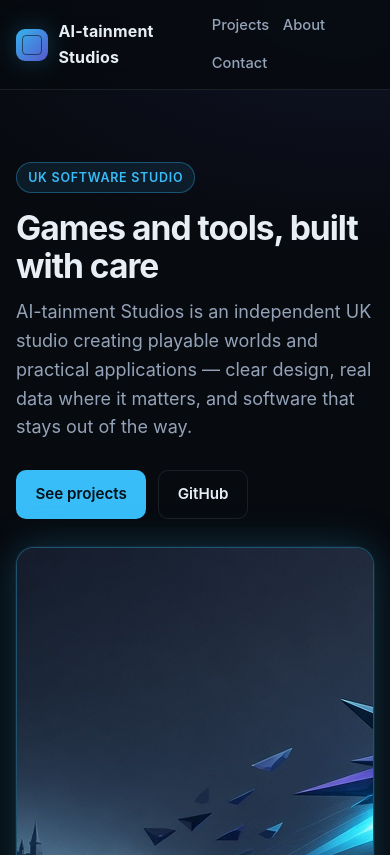
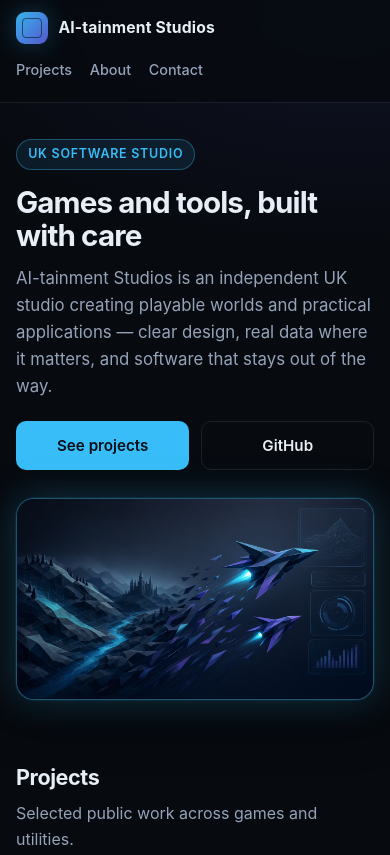
Before and after one commit to TheAutomationGuy-HackerOne/AI-tainment-Studios, a plain HTML site: page index.html in a window 390 px wide. Shown: the top 855 px of the page. Drawn offline with Linux system fonts and the light colour scheme.

Commit message:
Site: improve mobile layout — fluid images, stacking header, phone breakpoints
Viewport meta was already present; images lacked height:auto and the
header/hero cramped on ~320–480px. Prefer CSS media queries over a
separate mobile site. Cards stay single-column under 720px; Coming soon
cards unchanged.

```diff
--- a/styles.css
+++ b/styles.css
@@ -14,6 +14,7 @@
   --chip-bg: rgba(56, 189, 248, 0.1);
   --radius: 14px;
   --max: 1080px;
+  --pad: 1.25rem;
   --font: "Inter", "Segoe UI", system-ui, -apple-system, sans-serif;
 }
 
@@ -25,11 +26,14 @@
 
 html {
   scroll-behavior: smooth;
+  overflow-x: clip;
 }
 
 body {
   margin: 0;
   min-height: 100vh;
+  max-width: 100%;
+  overflow-x: clip;
   font-family: var(--font);
   font-size: 1rem;
   line-height: 1.6;
@@ -43,6 +47,7 @@
 
 img {
   max-width: 100%;
+  height: auto;
   display: block;
 }
 
@@ -80,7 +85,7 @@
 }
 
 .wrap {
-  width: min(var(--max), calc(100% - 2rem));
+  width: min(var(--max), calc(100% - (var(--pad) * 2)));
   margin-inline: auto;
 }
 
@@ -101,6 +106,7 @@
   justify-content: space-between;
   gap: 1rem;
   padding: 0.9rem 0;
+  min-width: 0;
 }
 
 .brand {
@@ -111,11 +117,18 @@
   text-decoration: none;
   font-weight: 650;
   letter-spacing: 0.01em;
+  min-width: 0;
 }
 
 .brand:hover {
   text-decoration: none;
   color: var(--text);
+}
+
+.brand > span:last-child {
+  overflow: hidden;
+  text-overflow: ellipsis;
+  white-space: nowrap;
 }
 
 .brand-mark {
@@ -141,6 +154,7 @@
   display: flex;
   gap: 1.25rem;
   flex-wrap: wrap;
+  flex-shrink: 0;
 }
 
 .nav a {
@@ -148,6 +162,10 @@
   font-size: 0.92rem;
   font-weight: 500;
   text-decoration: none;
+  padding: 0.35rem 0;
+  min-height: 2.5rem;
+  display: inline-flex;
+  align-items: center;
 }
 
 .nav a:hover {
@@ -189,10 +207,11 @@
 
 .hero h1 {
   margin: 0 0 0.85rem;
-  font-size: clamp(2.1rem, 5vw, 3.25rem);
+  font-size: clamp(1.85rem, 6vw, 3.25rem);
   line-height: 1.12;
   font-weight: 700;
   letter-spacing: -0.03em;
+  overflow-wrap: break-word;
 }
 
 .hero-lead {
@@ -211,6 +230,8 @@
 
 .hero-art {
   margin: 0;
+  max-width: 100%;
+  min-width: 0;
   border-radius: calc(var(--radius) + 4px);
   overflow: hidden;
   border: 1px solid var(--border-strong);
@@ -223,8 +244,10 @@
 
 .hero-art img {
   width: 100%;
-  aspect-ratio: 4 / 3;
+  height: auto;
+  aspect-ratio: 16 / 9;
   object-fit: cover;
+  object-position: center;
 }
 
 .btn {
@@ -233,6 +256,7 @@
   justify-content: center;
   gap: 0.4rem;
   padding: 0.7rem 1.15rem;
+  min-height: 2.75rem;
   border-radius: 10px;
   font-weight: 600;
   font-size: 0.95rem;
@@ -267,7 +291,8 @@
 }
 
 .btn-small {
-  padding: 0.5rem 0.85rem;
+  padding: 0.55rem 0.9rem;
+  min-height: 2.5rem;
   font-size: 0.88rem;
 }
 
@@ -301,27 +326,6 @@
   gap: 1rem;
 }
 
-@media (max-width: 860px) {
-  .hero-layout {
-    grid-template-columns: 1fr;
-    gap: 1.75rem;
-  }
-
-  .hero-art {
-    max-width: 32rem;
-  }
-}
-
-@media (max-width: 720px) {
-  .projects-grid {
-    grid-template-columns: 1fr;
-  }
-
-  .nav {
-    gap: 0.85rem;
-  }
-}
-
 .card {
   display: flex;
   flex-direction: column;
@@ -332,6 +336,7 @@
   border: 1px solid var(--border);
   border-radius: var(--radius);
   min-height: 100%;
+  min-width: 0;
 }
 
 .card:hover {
@@ -343,12 +348,16 @@
   margin: 0;
   background: #0a1018;
   border-bottom: 1px solid var(--border);
+  min-width: 0;
+  overflow: hidden;
 }
 
 .card-media img {
   width: 100%;
+  height: auto;
   aspect-ratio: 4 / 3;
   object-fit: cover;
+  object-position: center;
 }
 
 .card-body {
@@ -357,6 +366,7 @@
   gap: 0.85rem;
   padding: 1.2rem 1.35rem 1.25rem;
   flex: 1;
+  min-width: 0;
 }
 
 .card-top {
@@ -364,12 +374,15 @@
   align-items: flex-start;
   justify-content: space-between;
   gap: 0.75rem;
+  flex-wrap: wrap;
 }
 
 .card h3 {
   margin: 0;
   font-size: 1.15rem;
   letter-spacing: -0.01em;
+  min-width: 0;
+  overflow-wrap: break-word;
 }
 
 .card-status {
@@ -419,6 +432,7 @@
 .contact-panel p {
   margin: 0 0 0.85rem;
   color: var(--text-muted);
+  overflow-wrap: break-word;
 }
 
 .about-panel p:last-child,
@@ -455,4 +469,136 @@
 
 .footer-domains span {
   color: var(--text-muted);
+  overflow-wrap: anywhere;
 }
+
+/* Tablet: stack hero, keep 2-col cards where space allows */
+
+@media (max-width: 860px) {
+  .hero {
+    padding: 3rem 0 2.5rem;
+  }
+
+  .hero-layout {
+    grid-template-columns: 1fr;
+    gap: 1.75rem;
+  }
+
+  .hero-art {
+    max-width: 36rem;
+    width: 100%;
+  }
+
+  .hero-lead {
+    font-size: 1.05rem;
+  }
+}
+
+/* Narrow tablet / large phone: single-column cards */
+
+@media (max-width: 720px) {
+  :root {
+    --pad: 1.1rem;
+  }
+
+  .projects-grid {
+    grid-template-columns: 1fr;
+  }
+
+  .header-inner {
+    flex-wrap: wrap;
+    align-items: flex-start;
+  }
+
+  .nav {
+    gap: 0.35rem 1rem;
+  }
+}
+
+/* Phones (~320–480px) */
+
+@media (max-width: 480px) {
+  :root {
+    --pad: 1rem;
+  }
+
+  .header-inner {
+    flex-direction: column;
+    align-items: stretch;
+    gap: 0.35rem;
+    padding: 0.75rem 0;
+  }
+
+  .brand {
+    font-size: 0.98rem;
+  }
+
+  .nav {
+    width: 100%;
+    gap: 0.15rem 1.1rem;
+    justify-content: flex-start;
+  }
+
+  .nav a {
+    font-size: 0.9rem;
+  }
+
+  .hero {
+    padding: 2.25rem 0 1.75rem;
+  }
+
+  .hero-actions {
+    margin-top: 1.35rem;
+  }
+
+  .hero-actions .btn {
+    flex: 1 1 auto;
+    min-width: calc(50% - 0.4rem);
+  }
+
+  .hero-art {
+    max-width: none;
+  }
+
+  section {
+    padding: 2rem 0;
+  }
+
+  .section-head h2 {
+    font-size: 1.35rem;
+  }
+
+  .card-body {
+    padding: 1.05rem 1.1rem 1.15rem;
+  }
+
+  .about-panel,
+  .contact-panel {
+    padding: 1.15rem;
+  }
+
+  .footer-inner {
+    flex-direction: column;
+    gap: 0.65rem;
+  }
+}
+
+/* Very small phones */
+
+@media (max-width: 360px) {
+  :root {
+    --pad: 0.85rem;
+  }
+
+  .hero h1 {
+    font-size: 1.7rem;
+  }
+
+  .hero-lead {
+    font-size: 1rem;
+  }
+
+  .brand > span:last-child {
+    font-size: 0.92rem;
+  }
+}
```
